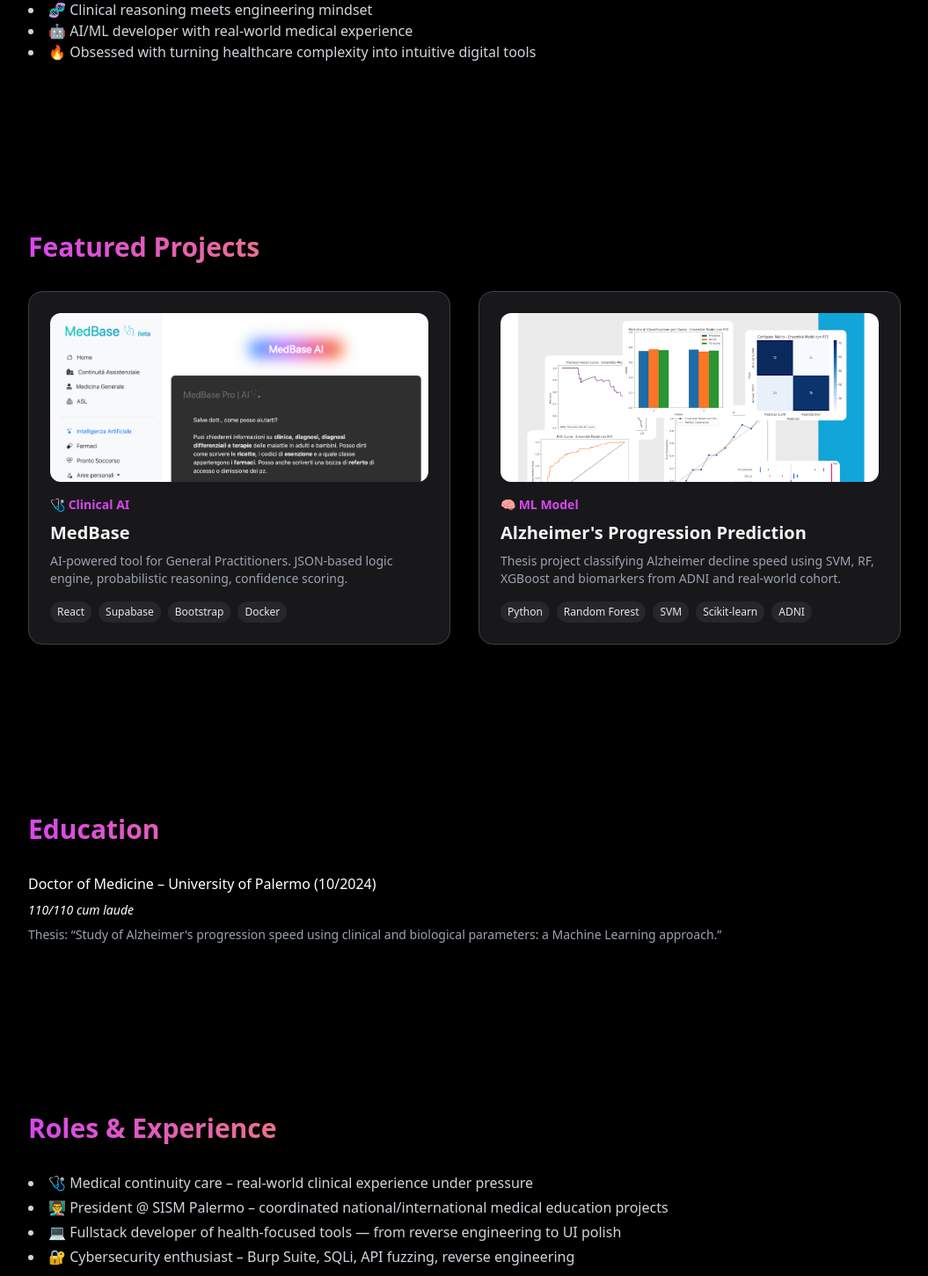
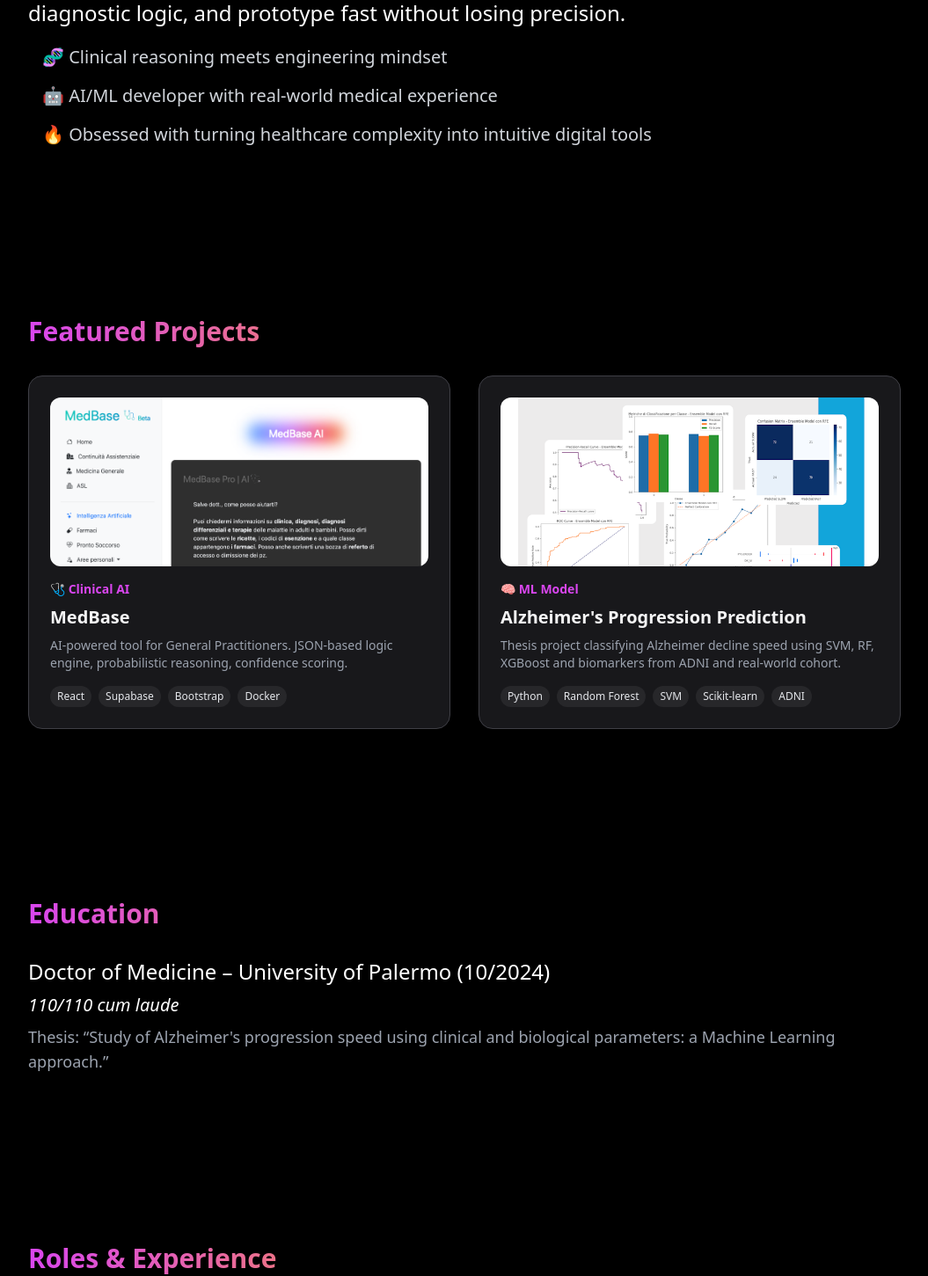
Before and after one commit to brunodimarco/brunodimarco.github.io, a React (Vite) app: page / in a window 1280 px wide. Shown: the part 1029-2480 px from the top of the page at 88% size, without its empty margins (112-1167 px from the left). Built offline with nearby package versions, Linux system fonts and the light colour scheme.

Commit message:
UX fixes

```diff
--- a/src/Home.jsx
+++ b/src/Home.jsx
@@ -52,11 +52,11 @@ export default function App() {
       <Hero theme={theme} />
 
       <ScrollSection id="about" title={t("aboutMe")}>
-        <p>{t("aboutText")}</p>
-        <ul className="list-disc list-inside text-gray-500 dark:text-gray-300 mt-4">
-          <li>{t("aboutBullet1")}</li>
-          <li>{t("aboutBullet2")}</li>
-          <li>{t("aboutBullet3")}</li>
+        <p className="text-2xl">{t("aboutText")}</p>
+        <ul className="list-none  list-inside text-xl text-gray-500 dark:text-gray-300 mt-4">
+          <li className="ms-4 mt-5">{t("aboutBullet1")}</li>
+          <li className="ms-4 mt-4">{t("aboutBullet2")}</li>
+          <li className="ms-4 mt-4">{t("aboutBullet3")}</li>
         </ul>
       </ScrollSection>
 
@@ -65,19 +65,19 @@ export default function App() {
       </ScrollSection>
 
       <ScrollSection id="education" title={t("education")}>
-        <p className="font-medium mb-2">{t("eduTitle")}</p>
-        <p className="text-sm italic">110/110 cum laude</p>
-        <p className="text-sm mt-2 text-gray-500 dark:text-gray-400">
+        <p className="text-2xl mb-2">{t("eduTitle")}</p>
+        <p className="text-xl italic">110/110 cum laude</p>
+        <p className="text-lg mt-2 text-gray-500 dark:text-gray-400">
           {t("eduThesis")}
         </p>
       </ScrollSection>
 
       <ScrollSection id="roles" title={t("roles")}>
-        <ul className="list-disc list-inside space-y-1 text-gray-500 dark:text-gray-300">
-          <li>{t("roles1")}</li>
-          <li>{t("roles2")}</li>
-          <li>{t("roles3")}</li>
-          <li>{t("roles4")}</li>
+        <ul className="list-none text-xl space-y-4 text-gray-500 dark:text-gray-300">
+          <li className="ms-4 mt-5">{t("roles1")}</li>
+          <li className="ms-4 mt-5">{t("roles2")}</li>
+          <li className="ms-4 mt-5">{t("roles3")}</li>
+          <li className="ms-4 mt-5">{t("roles4")}</li>
         </ul>
       </ScrollSection>
 
```
Also changed, not shown: 5 other files (tests, documents, lock files or other folders).
